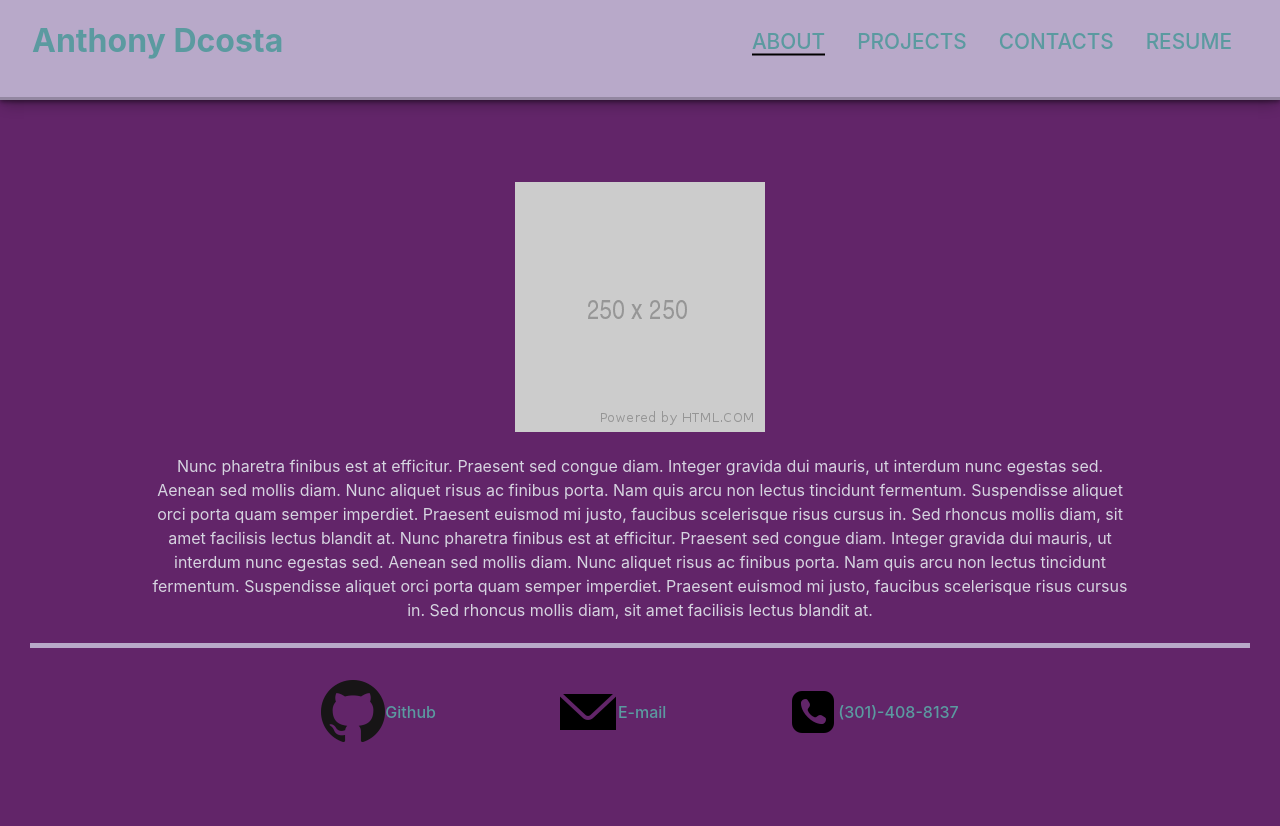
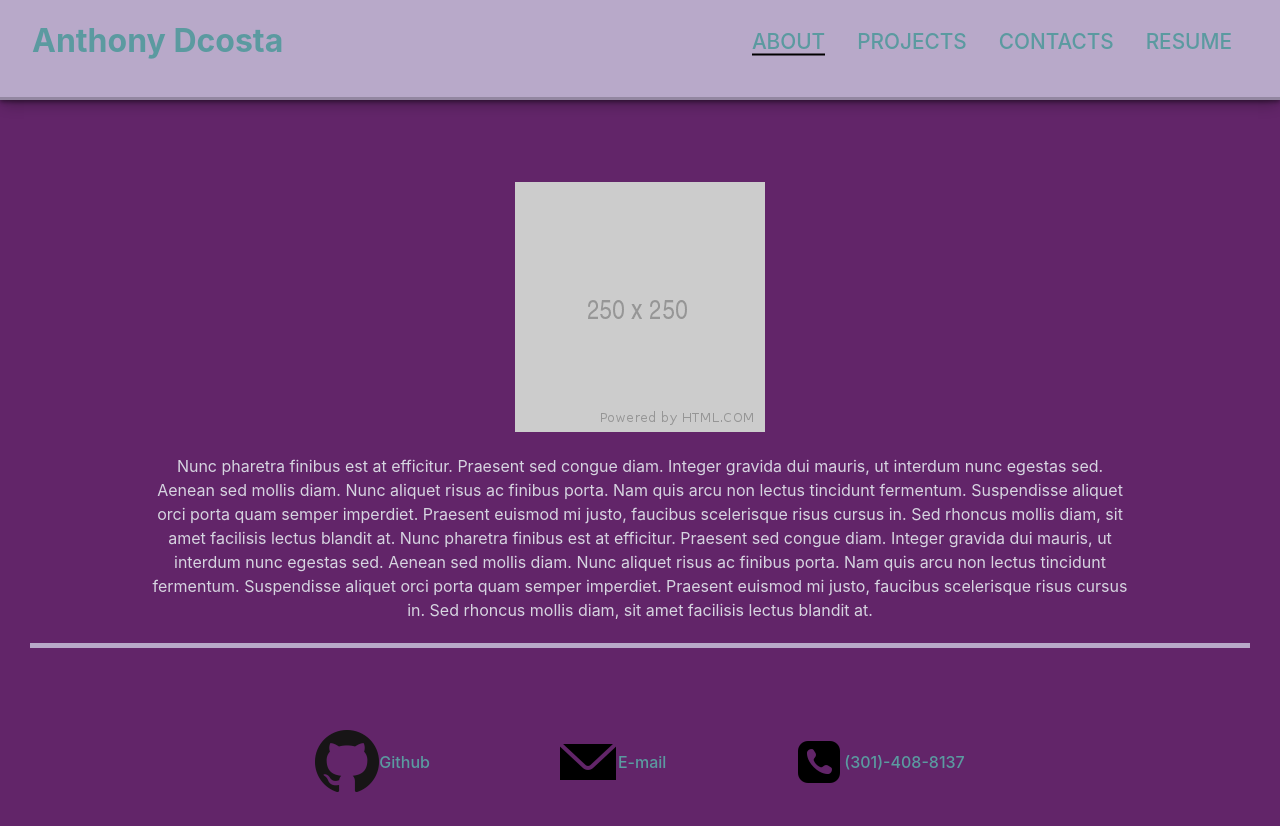
Before and after one commit to ancosta993/recreate-react-portfolio, a React (Create React App) app: page / in a window 1280 px wide. Both pictures are taken after a click on the button "Get Started". Before the commit the page ends 800 px from the top, so only its background shows below. Built offline with nearby package versions, Linux system fonts and the light colour scheme.

Commit message:
added footer component

```diff
--- a/src/App.js
+++ b/src/App.js
@@ -3,6 +3,7 @@
 import Header from './components/Header';
 import PortfolioPage from './components/PortfolioPage';
 import Nav from './components/Nav';
+import Footer from './components/Footer';
 
 
 function App() {
@@ -31,6 +32,7 @@
               handleCurrentPage={handleCurrentPage}>
             </PortfolioPage>
           </main>
+          <Footer></Footer>
         </>
       )}
     </>
--- /dev/null
+++ b/src/components/Footer/index.js
@@ -0,0 +1,24 @@
+import React from 'react';
+
+function Footer(){
+   return(
+      <footer>
+         <div class='icon-container'>
+            <a className='icon-link' href='https://github.com/ancosta993'>
+               <img alt='github link' src={require('../../assets/icons/github-icon.png')}/>
+               <span>Github</span>
+            </a>
+            <a className='icon-link' href='mailto:adcosta2000@gmail.com'>
+               <img alt='mail link' src={require('../../assets/icons/mail-icon.png')}/>
+               <span>E-mail</span>
+            </a>
+            <div className='icon-link'>
+               <img alt='phone icon' src={require('../../assets/icons/phone-icon.png')}/>
+               <span>(301)-408-8137</span>
+            </div>
+         </div>
+      </footer>
+   )
+}
+
+export default Footer;
--- a/src/components/pages/About.js
+++ b/src/components/pages/About.js
@@ -20,20 +20,6 @@
           in. Sed rhoncus mollis diam, sit amet facilisis lectus blandit at.
         </p>
       </section>
-      <div class='icon-container'>
-        <a className='icon-link' href='https://github.com/ancosta993'>
-          <img alt='github link' src={require('../../assets/icons/github-icon.png')}/>
-          <span>Github</span>
-        </a>
-        <a className='icon-link' href='mailto:adcosta2000@gmail.com'>
-          <img alt='mail link' src={require('../../assets/icons/mail-icon.png')}/>
-          <span>E-mail</span>
-        </a>
-        <div className='icon-link'>
-          <img alt='phone icon' src={require('../../assets/icons/phone-icon.png')}/>
-          <span>(301)-408-8137</span>
-        </div>
-      </div>
     </>
     );
 }
--- a/src/index.css
+++ b/src/index.css
@@ -235,6 +235,11 @@
 
 
 /* reset default styles */
+footer{
+  margin-top: 0;
+  margin-bottom:2rem;
+}
+
 input{
   width:60%;
   height:2rem;
```
